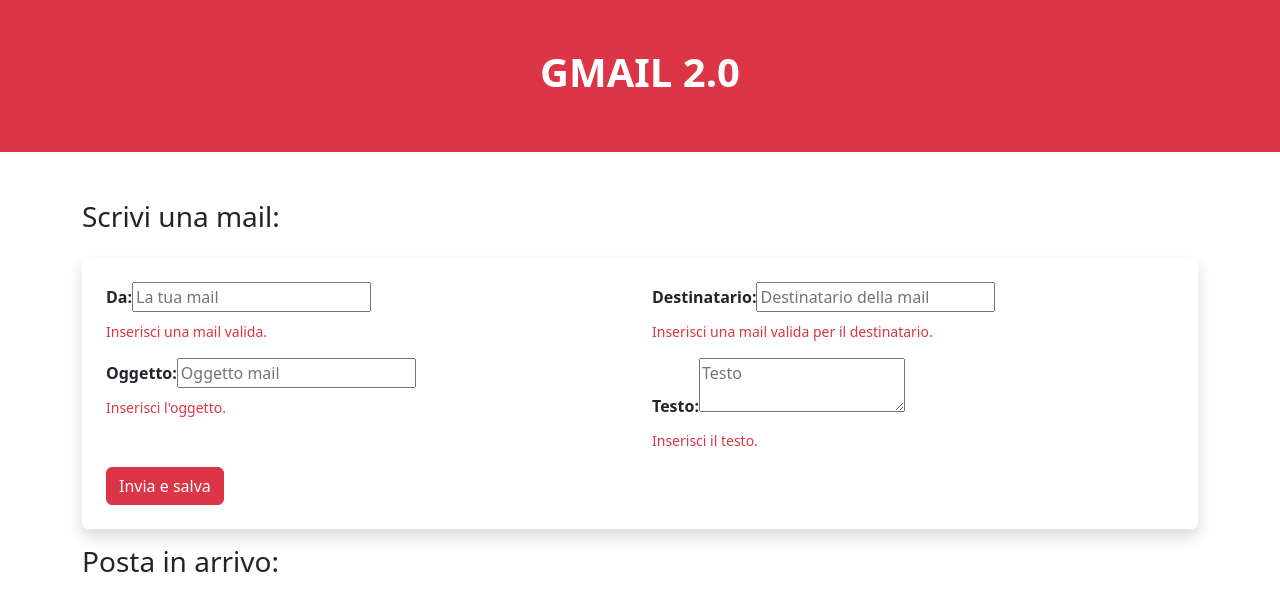
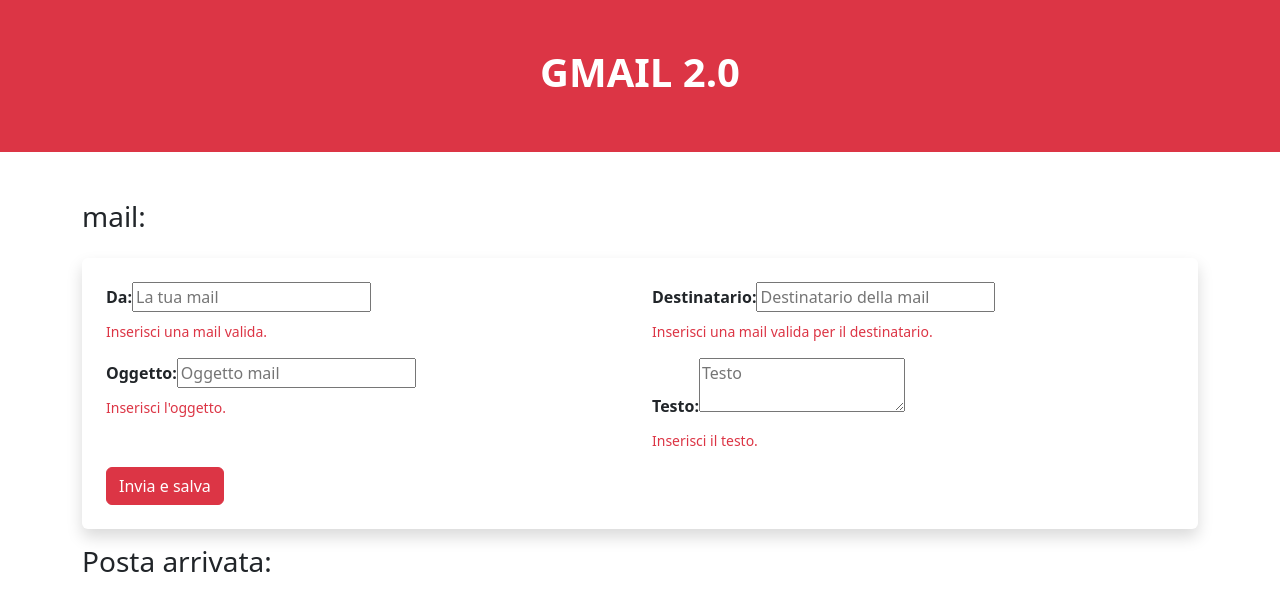
Before and after one commit to Arba-Marco/Ripasso_Angular1, an Angular app in the folder mail/: page / in a window 1280 px wide. Shown: the top 610 px of the page. Built offline with nearby package versions, Linux system fonts and the light colour scheme.

Commit message:
commenti

```diff
--- a/mail/src/app/app.component.html
+++ b/mail/src/app/app.component.html
@@ -6,7 +6,7 @@
      ma non ci sono riuscito  -->
 
   <div class="container mt-5">
-    <h3 class="mb-4">Scrivi una mail:</h3>
+    <h3 class="mb-4">mail:</h3>
     <form (submit)="salvaEmail()" class="was-validated shadow p-4 rounded">
       <div class="row">
         <div class="col-md-6">
--- a/mail/src/app/sent-email/sent-email.component.html
+++ b/mail/src/app/sent-email/sent-email.component.html
@@ -11,7 +11,7 @@
   </style>
 
   <div class="container mt-3">
-      <h3 class="mb-3">Posta in arrivo:</h3>
+      <h3 class="mb-3">Posta arrivata:</h3>
       <ul class="list-group">
           <li *ngFor="let email of emails; let $index = index" class="list-group-item" [style.background-color]="email.evidenziato ? '#ffff66' : '#ffffff'">
               <div class="d-flex justify-content-between align-items-center">
```
